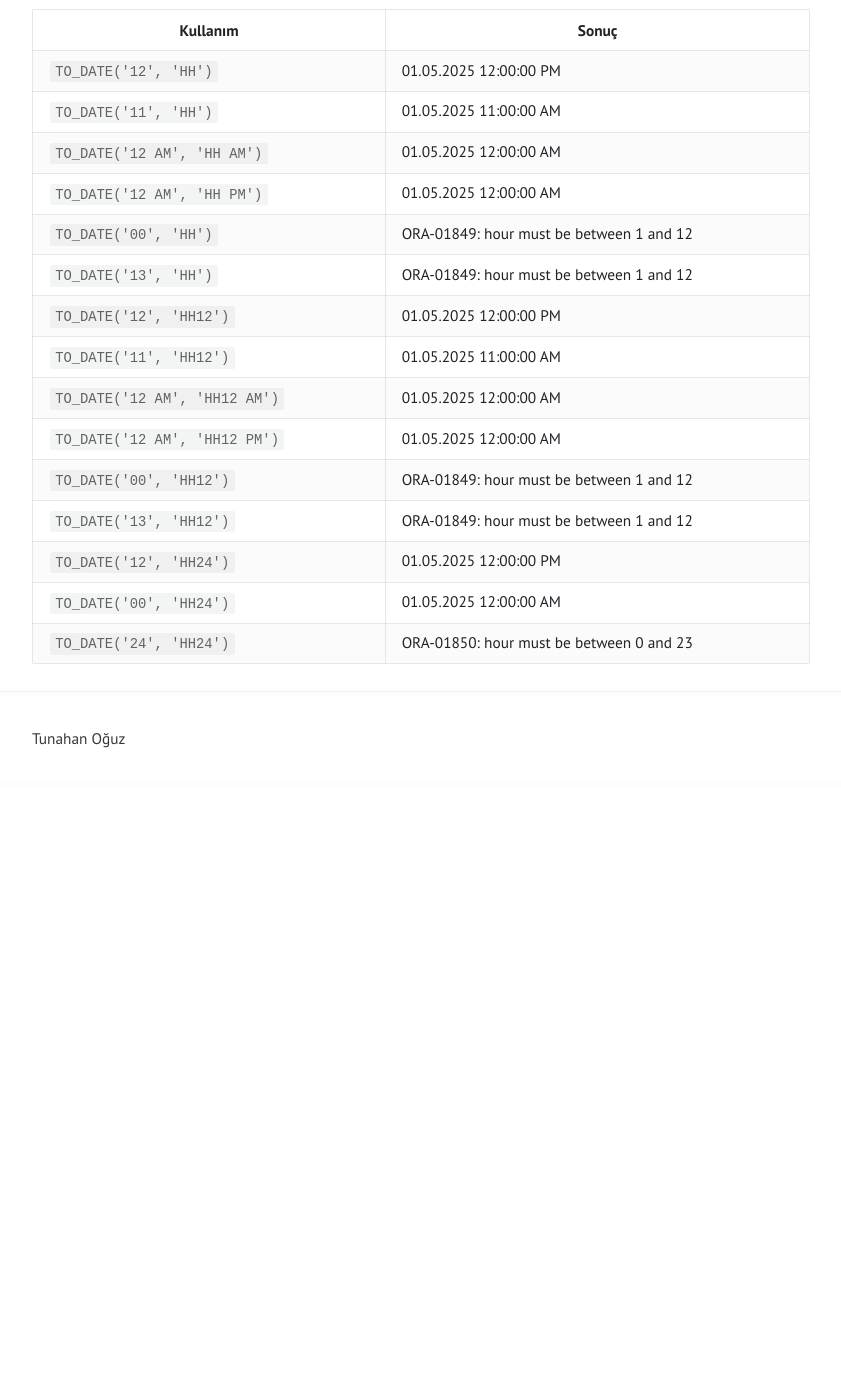
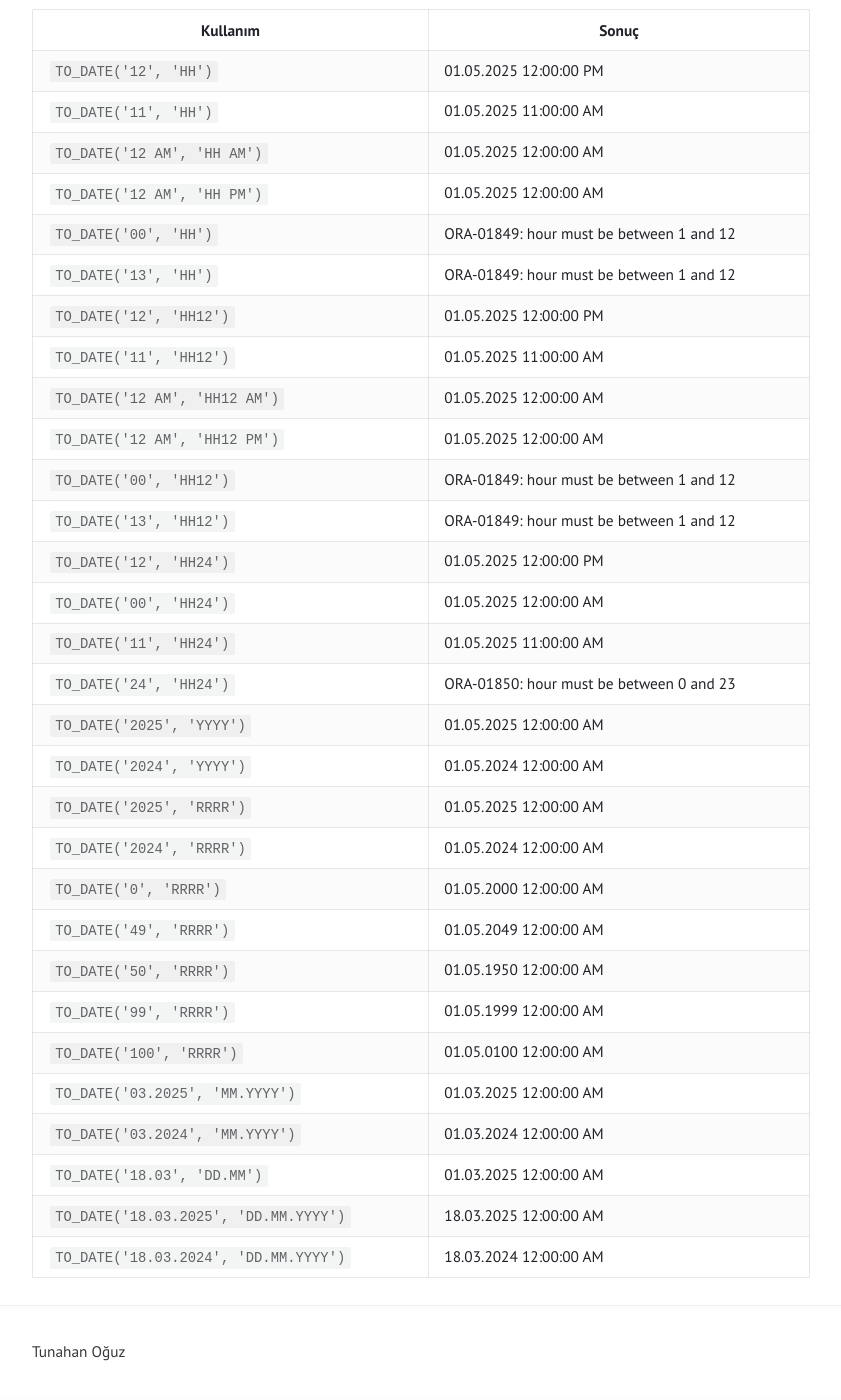
Before and after one commit to tunahanoguz/tunahanoguz.github.io, a Jekyll site: the page built from _posts/2025-05-19-oracle-TO_DATE-fonksiyonu.md, in a window 1280 px wide and 1400 px high, scrolled down 1623 px. Shown: the whole window, without its empty margins (219-1060 px from the left). Built offline with Jekyll 4.4.1, drawn with Linux system fonts in a browser that asks for light colours; before the commit the page ends 2409 px from its top, so only the background shows below that; some of the changed text lies outside the part shown.

Commit message:
Update 2025-05-19-oracle-TO_DATE-fonksiyonu.md

```diff
--- a/_posts/2025-05-19-oracle-TO_DATE-fonksiyonu.md
+++ b/_posts/2025-05-19-oracle-TO_DATE-fonksiyonu.md
@@ -21,8 +21,8 @@ categories: oracle
 
 Aşağıdaki tabloda `format` isim parametrenin alabileceği değerler ve onların açıklamaları yer almaktadır.
 
-| Format           | Açıklama |
-|------------------|----------|
+| Format           | Açıklama                                             |
+|------------------|------------------------------------------------------|
 | `HH`             | 12 saatlik zaman diliminde günün saatini ifade eder. |
 | `HH12`           | 12 saatlik zaman diliminde günün saatini ifade eder. |
 | `HH24`           | 24 saatlik zaman diliminde günün saatini ifade eder. |
@@ -51,20 +51,35 @@ Aşağıdaki tabloda `format` isim parametrenin alabileceği değerler ve onlar
 - `NLS_DATE_FORMAT` değeri `DD.MM.YYYY HH12:MI:SS AM` olarak belirlenmiştir. (Ek bilgi; AM yerine PM de kullanılabilir. Format belirtilirken ikisi eşdeğerdir.)
 - Sorgular 19.05.2025 tarihinde çalıştırılmıştır.
 
-| Kullanım                      | Sonuç                                    |
-|-------------------------------|------------------------------------------|
-| `TO_DATE('12', 'HH')`         | 01.05.2025 12:00:00 PM                   |
-| `TO_DATE('11', 'HH')`         | 01.05.2025 11:00:00 AM                   |
-| `TO_DATE('12 AM', 'HH AM')`   | 01.05.2025 12:00:00 AM                   |
-| `TO_DATE('12 AM', 'HH PM')`   | 01.05.2025 12:00:00 AM                   |
-| `TO_DATE('00', 'HH')`         | ORA-01849: hour must be between 1 and 12 |
-| `TO_DATE('13', 'HH')`         | ORA-01849: hour must be between 1 and 12 |
-| `TO_DATE('12', 'HH12')`       | 01.05.2025 12:00:00 PM                   |
-| `TO_DATE('11', 'HH12')`       | 01.05.2025 11:00:00 AM                   |
-| `TO_DATE('12 AM', 'HH12 AM')` | 01.05.2025 12:00:00 AM                   |
-| `TO_DATE('12 AM', 'HH12 PM')` | 01.05.2025 12:00:00 AM                   |
-| `TO_DATE('00', 'HH12')`       | ORA-01849: hour must be between 1 and 12 |
-| `TO_DATE('13', 'HH12')`       | ORA-01849: hour must be between 1 and 12 |
-| `TO_DATE('12', 'HH24')`       | 01.05.2025 12:00:00 PM                   |
-| `TO_DATE('00', 'HH24')`       | 01.05.2025 12:00:00 AM                   |
-| `TO_DATE('24', 'HH24')`       | ORA-01850: hour must be between 0 and 23 |
+| Kullanım                              | Sonuç                                    |
+|---------------------------------------|------------------------------------------|
+| `TO_DATE('12', 'HH')`                 | 01.05.2025 12:00:00 PM                   |
+| `TO_DATE('11', 'HH')`                 | 01.05.2025 11:00:00 AM                   |
+| `TO_DATE('12 AM', 'HH AM')`           | 01.05.2025 12:00:00 AM                   |
+| `TO_DATE('12 AM', 'HH PM')`           | 01.05.2025 12:00:00 AM                   |
+| `TO_DATE('00', 'HH')`                 | ORA-01849: hour must be between 1 and 12 |
+| `TO_DATE('13', 'HH')`                 | ORA-01849: hour must be between 1 and 12 |
+| `TO_DATE('12', 'HH12')`               | 01.05.2025 12:00:00 PM                   |
+| `TO_DATE('11', 'HH12')`               | 01.05.2025 11:00:00 AM                   |
+| `TO_DATE('12 AM', 'HH12 AM')`         | 01.05.2025 12:00:00 AM                   |
+| `TO_DATE('12 AM', 'HH12 PM')`         | 01.05.2025 12:00:00 AM                   |
+| `TO_DATE('00', 'HH12')`               | ORA-01849: hour must be between 1 and 12 |
+| `TO_DATE('13', 'HH12')`               | ORA-01849: hour must be between 1 and 12 |
+| `TO_DATE('12', 'HH24')`               | 01.05.2025 12:00:00 PM                   |
+| `TO_DATE('00', 'HH24')`               | 01.05.2025 12:00:00 AM                   |
+| `TO_DATE('11', 'HH24')`               | 01.05.2025 11:00:00 AM                   |
+| `TO_DATE('24', 'HH24')`               | ORA-01850: hour must be between 0 and 23 |
+| `TO_DATE('2025', 'YYYY')`             | 01.05.2025 12:00:00 AM                   |
+| `TO_DATE('2024', 'YYYY')`             | 01.05.2024 12:00:00 AM                   |
+| `TO_DATE('2025', 'RRRR')`             | 01.05.2025 12:00:00 AM                   |
+| `TO_DATE('2024', 'RRRR')`             | 01.05.2024 12:00:00 AM                   |
+| `TO_DATE('0', 'RRRR')`                | 01.05.2000 12:00:00 AM                   |
+| `TO_DATE('49', 'RRRR')`               | 01.05.2049 12:00:00 AM                   |
+| `TO_DATE('50', 'RRRR')`               | 01.05.1950 12:00:00 AM                   |
+| `TO_DATE('99', 'RRRR')`               | 01.05.1999 12:00:00 AM                   |
+| `TO_DATE('100', 'RRRR')`              | 01.05.0100 12:00:00 AM                   |
+| `TO_DATE('03.2025', 'MM.YYYY')`       | 01.03.2025 12:00:00 AM                   |
+| `TO_DATE('03.2024', 'MM.YYYY')`       | 01.03.2024 12:00:00 AM                   |
+| `TO_DATE('18.03', 'DD.MM')`           | 01.03.2025 12:00:00 AM                   |
+| `TO_DATE('18.03.2025', 'DD.MM.YYYY')` | 18.03.2025 12:00:00 AM                   |
+| `TO_DATE('18.03.2024', 'DD.MM.YYYY')` | 18.03.2024 12:00:00 AM                   |
```
Also changed, not shown: other parts of _posts/2025-05-19-oracle-TO_DATE-fonksiyonu.md (+1 -1 lines).
